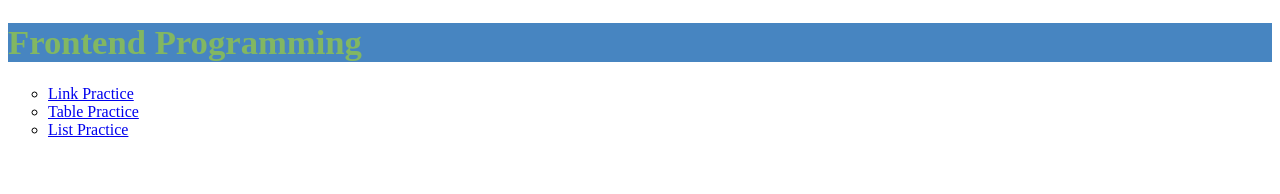
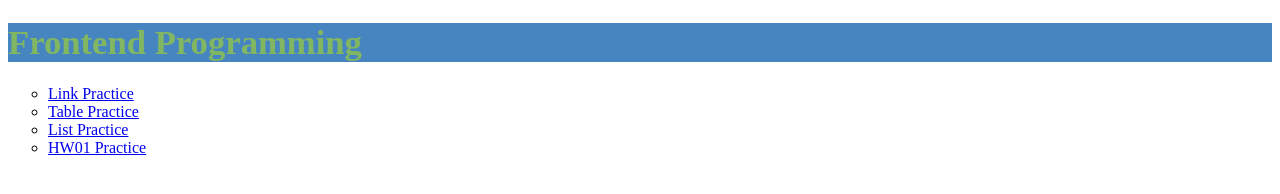
Before and after one commit to jacky81531ck/jacky81531ck.github.io, a plain HTML site: page index.html in a window 1280 px wide. Drawn offline with Linux system fonts and the light colour scheme.

Commit message:
Update index.html

```diff
--- a/index.html
+++ b/index.html
@@ -22,6 +22,9 @@
         <li>
             <a href="./list.html" target="_blank">List Practice</a>
         </li>
+        <li>
+            <a href="./curriculum.html" target="_blank">HW01 Practice</a>
+        </li>
     </ul>
 
 </body>
```
